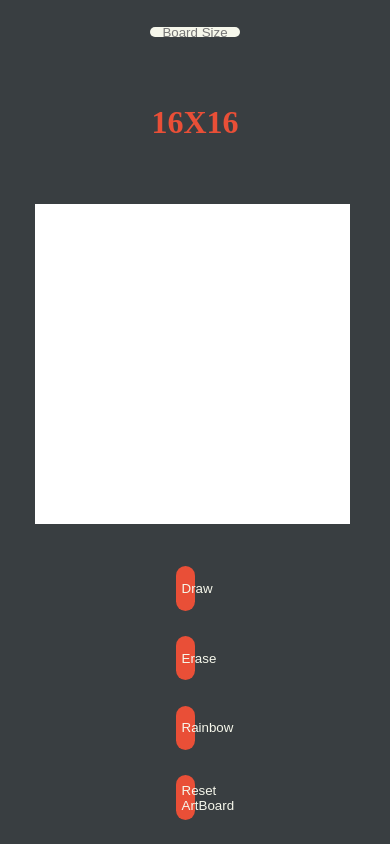
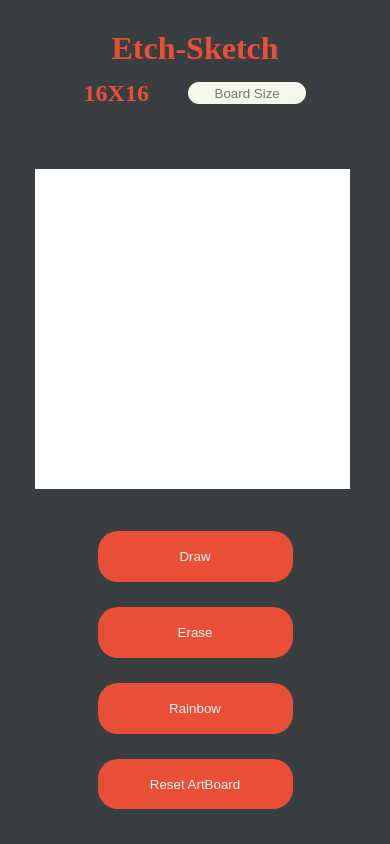
Before and after one commit to NikhilBabu829/EtchASketch, a plain HTML site: page index.html in a window 390 px wide. Drawn offline with Linux system fonts and the light colour scheme.

Commit message:
making it responsive, now have to change the listeners for touch screen

```diff
--- a/app.js
+++ b/app.js
@@ -34,8 +34,8 @@ const clearingAllDivs = ()=>{
         d.remove()
     })
 }
-const h1 = document.querySelector('h1')
-h1.innerText = `${globalSize}X${globalSize}`
+const h2 = document.querySelector('h2')
+h2.innerText = `${globalSize}X${globalSize}`
 
 input.addEventListener('input',()=>{
     if(input.value !== globalSize){
@@ -43,14 +43,11 @@ input.addEventListener('input',()=>{
             return alert('Max Limit is 64')
         }
         globalSize = input.value
-        h1.innerText = `${globalSize}X${globalSize}`
+        h2.innerText = `${globalSize}X${globalSize}`
         clearingAllDivs()
         gridSizing(globalSize)
     }
 })
-
-
-
 
 gridSizing(globalSize)
 
@@ -117,8 +114,6 @@ reset.addEventListener('click',()=>{
     resetArt()
 })
 
-
-
 document.querySelector('body').addEventListener('click',()=>{
     click = !click
 })
--- a/index.html
+++ b/index.html
@@ -9,6 +9,7 @@
     <link rel="stylesheet" href="style.css">
 </head>
 <body>
+    <h1>Etch-Sketch</h1>
     <section class = "options">
         <button class = "draw">Draw</button>
         <button class = "erase">Erase</button>
@@ -16,10 +17,10 @@
         <button class = "reset">Reset ArtBoard</button>
     </section>
     <section class="main"></section>
-    <h1></h1>
     <section class="container">
+        <h2></h2>
         <input type="text" min="1" max="64" class = "inputRange" placeholder="Board Size">
-        <script src="app.js"></script>
     </section>
+    <script src="app.js"></script>
 </body>
 </html>
--- a/style.css
+++ b/style.css
@@ -2,7 +2,6 @@ body{
     margin: 0;
     padding: 0;
     box-sizing: border-box;
-    overflow: hidden;
     width: 100vw;
     height: 100vh;
     display: flex;
@@ -10,6 +9,11 @@ body{
     align-items: center;
     background-color: #393e41;
     gap: 5%;
+}
+h1{
+    position: absolute;
+    top: 1%;
+    color: #e94f37;
 }
 .main{
     width: 420px;
@@ -34,19 +38,26 @@ button{
     border-radius: 20px;
     color: #f6f7eb;
 }
-h1{
+h2{
     color: #e94f37;
 }
 
-input{
+.container{
+    display: flex;
+    justify-content: center;
+    align-items: center;
+    gap: 10%;
+}
+
+.inputRange{
     border-radius: 20px;
     border: none;
     text-align: center;
-    padding: 0.5%;
+    padding: 2%;
     background-color: #f6f7eb;
     color: #e94f37;
 }
-input:focus{
+.inputRange:focus{
     outline: none;
 }
 
@@ -61,15 +72,26 @@ input:focus{
         width: 320px;
         height: 320px;
     }
+    .inputRange{
+        padding: 0.2%;
+        width: 30%;
+        height: 30%;
+    }
     .container{
         display: flex;
+        justify-content: center;
         align-items: center;
-        justify-content: center;
-        gap: 20%;
+        width: 100%;
+        gap: 10%;
     }
-    input{
-        padding: 0.2%;
-        width: 50%;
-        height: 60%;
+    .options{
+        display: flex;
+        flex-direction: row;
+        justify-content: space-evenly;
+        flex-flow: row wrap;
+        width: 100%;
+    }
+    button{
+        padding: 1%;
     }
 }
```
